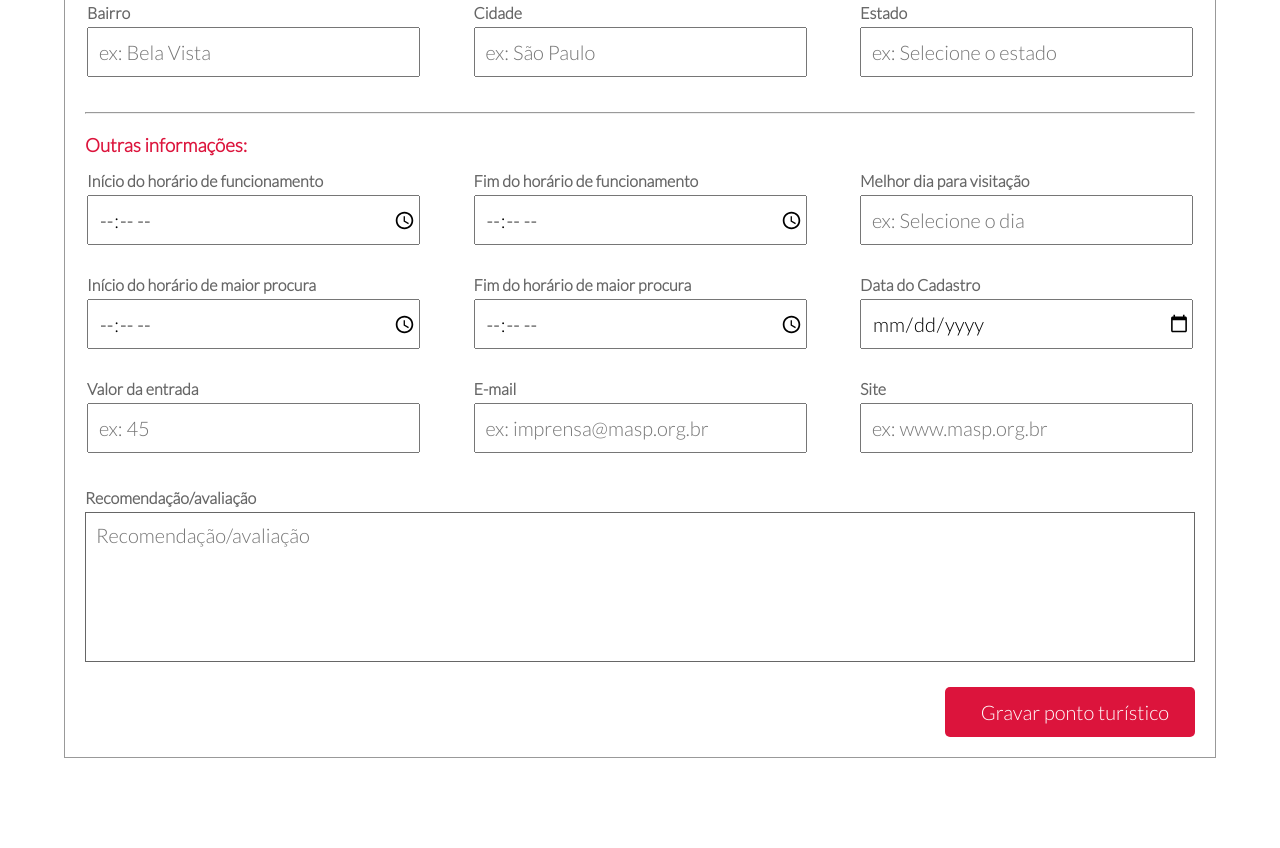
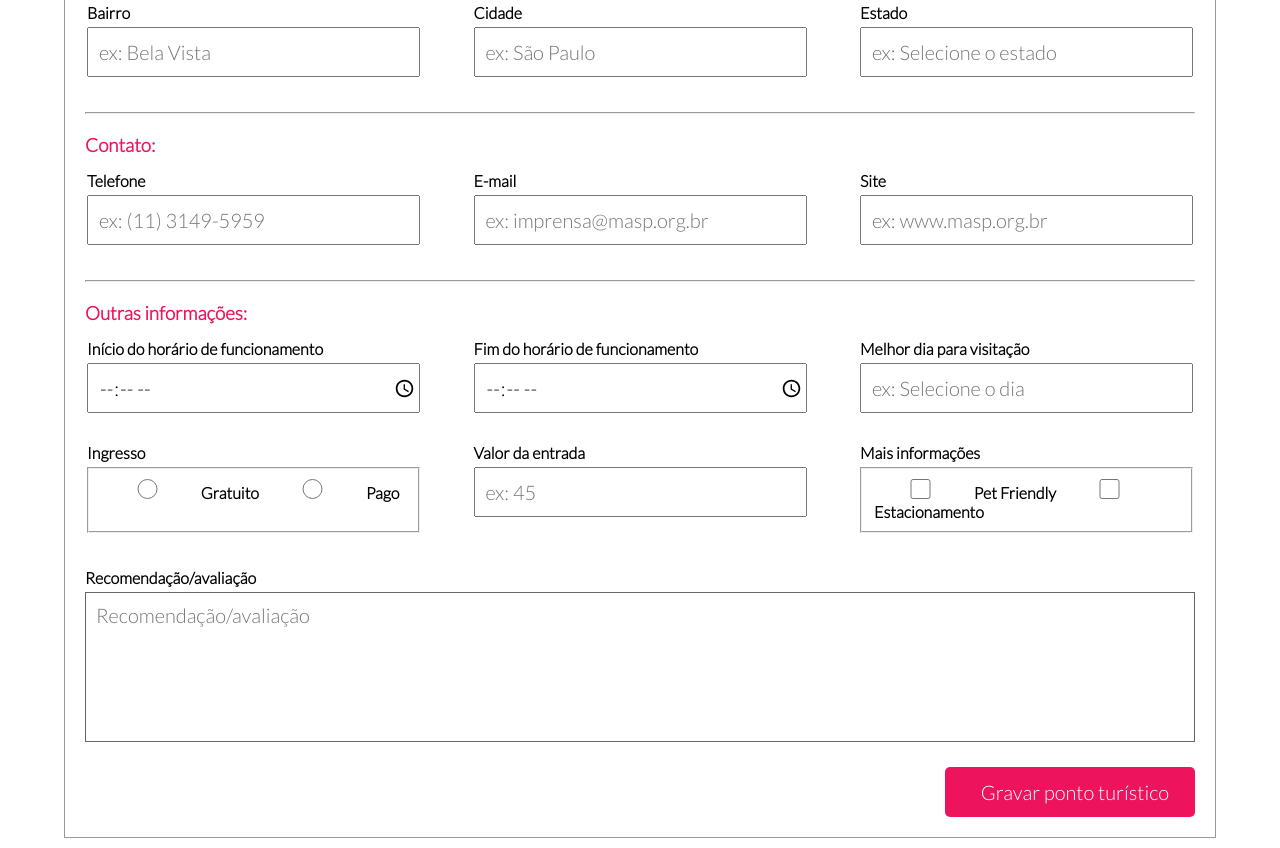
Before and after one commit to ernestodeoliveira/gulliver-traveller, a plain HTML site: page index.html in a window 1280 px wide. Shown: the part 573-1421 px from the top of the page. Before the commit the page ends 1341 px from the top, so only its background shows below. Drawn offline with Linux system fonts and the light colour scheme.

Commit message:
Algumas alterações

```diff
--- a/css/style.css
+++ b/css/style.css
@@ -1,4 +1,27 @@
 @import url('https://fonts.googleapis.com/css2?family=Lato:wght@300&amp;family=Open+Sans+Condensed:wght@300&amp;display=swap');
+
+@media (prefers-color-scheme: light) {
+	body {
+		background-color: #ffffff;
+		color: #000000;
+	}
+
+    label {
+        color: #000000;
+    }
+
+}
+
+@media (prefers-color-scheme: dark) {
+	body {
+		background-color: #333;
+		color: #ffffff;
+	}
+
+    label {
+        color: #ffffff;
+    }
+}
 
 /* regra para todos elementos do HTML */
 * {
@@ -6,6 +29,7 @@
     padding: 0;
     box-sizing: border-box;
 }
+
 
 body {
     font-family: 'Lato', sans-serif
@@ -20,21 +44,26 @@ body {
     justify-content: space-between;
     align-items: center;
 }
+
 .header h2 {
     color: #fff;
     font-size: 20px;
 }
+
 .menu ul {
     list-style: none;
     display: flex;
 }
+
 .menu li{
     margin: 0 5px;
 }
+
 .menu a{
     text-decoration: none;
     color: #fff;
 }
+
 .container {
     width: 90%;
     height: auto;
@@ -44,18 +73,21 @@ body {
     display: flex;
     flex-direction: column;
 }
-h2,
-h3 {
+
+h2, h3 {
     margin: 10px 10px 0;
-    color: #dc143c;
+    color: #ed145d;
     font-weight: 900;
 }
+
 p {
     margin-bottom: 10px;
 }
+
 hr {
     margin: 20px 10px;
 }
+
 .campos {
     color: #333;
     margin: 5px auto;
@@ -64,19 +96,21 @@ hr {
     display: flex;
     flex-direction: column;
 }
+
 .campos label {
     margin: 5px 0;
     font-weight: 900;
-    color: #666;
+    /*color: #666; */
 }
-input,
-textarea {
+
+input, textarea {
     width: 100%;
     height: 50px;
     padding-left: 10px;
     font-family: 'Lato', sans-serif;
     font-size: 20px;
 }
+
 .em__linha {
     margin-bottom: 5px;
     display: flex;
@@ -84,11 +118,19 @@ textarea {
     justify-content: space-between;
 }
 
-.em__linha label,
-.em__linha input {
+.em__linha label, .em__linha input, .em__linha fieldset {
     width: 30%;
     margin: 0 2px;
 }
+
+fieldset {
+    padding: 10px;
+}
+
+.radio_check {
+    height: 20px;
+}
+
 textarea {
     height: 150px;
     resize: none;
@@ -96,18 +138,20 @@ textarea {
     border: 1px solid #666;
     padding: 10px;
 }
+
 .botoes {
     padding: 10px;
     display: flex;
     justify-content: flex-end;
 }
+
 .botoes input {
     width: 250px;
     height: 50px;
     font-family: 'Lato', sans-serif;
     font-size: 20px;
     border: 0;
-    background-color: #dc143c;
+    background-color: #ed145d;
     color: #fff;
     border-radius: 5px;
     cursor: pointer;
--- a/index.html
+++ b/index.html
@@ -36,7 +36,8 @@
                 <input type="text" id="nome" placeholder="ex: Museu de Arte de São Paulo (MASP)" autofocus required>
 
                 <label for="breve-descricao">Descrição</label>
-                <textarea name="breve-descricao" id="breve-descricao" placeholder="ex: É um centro cultural e museu brasileiro concebido em 1947 idealizado pelo jornalista paraibano Assis Chateaubriand com o crítico de arte italiano Pietro Bardi. situado desde 7 de novembro de 1968, na Avenida Paulista, cidade de São Paulo (estado homônimo), em um edifício projetado pela arquiteta ítalo-brasileira Lina Bo Bardi para ser sua sede. Considerado uma das mais importantes instituições culturais brasileiras."></textarea>
+                <textarea name="breve-descricao" id="breve-descricao"
+                    placeholder="ex: É um centro cultural e museu brasileiro concebido em 1947 idealizado pelo jornalista paraibano Assis Chateaubriand com o crítico de arte italiano Pietro Bardi. situado desde 7 de novembro de 1968, na Avenida Paulista, cidade de São Paulo (estado homônimo), em um edifício projetado pela arquiteta ítalo-brasileira Lina Bo Bardi para ser sua sede. Considerado uma das mais importantes instituições culturais brasileiras."></textarea>
 
             </div>
             <hr>
@@ -48,7 +49,7 @@
                     <label for="numero">Número</label>
                 </div>
                 <div class="em__linha">
-                    <input type="text" id="cep" required placeholder="ex: 01310-200" onblur="pesquisacep(this.value);"">
+                    <input type="text" id="cep" required placeholder="ex: 01310-200" onblur="pesquisacep(this.value);">
                     <input type="text" id="rua" required placeholder="ex: Av. Paulista">
                     <input type="number" id="numero" required placeholder="ex: 1578">
                 </div>
@@ -96,6 +97,20 @@
                 </div>
             </div>
             <hr>
+            <h3>Contato:</h3>
+            <div class="campos">
+                <div class="em__linha">
+                    <label for="telefone">Telefone</label>
+                    <label for="email">E-mail</label>
+                    <label for="site">Site</label>
+                </div>
+                <div class="em__linha">
+                    <input type="tel" id="telefone" required placeholder="ex: (11) 3149-5959">
+                    <input type="email" id="email" required placeholder="ex: imprensa@masp.org.br">
+                    <input type="url" id="site" required placeholder="ex: www.masp.org.br">
+                </div>
+            </div>
+            <hr>
             <h3>Outras informações:</h3>
             <div class="campos">
                 <div class="em__linha">
@@ -121,28 +136,30 @@
             </div>
             <div class="campos">
                 <div class="em__linha">
-                    <label for="inicio-procura">Início do horário de maior procura</label>
-                    <label for="fim-procura">Fim do horário de maior procura</label>
-                    <label for="data">Data do Cadastro</label>
+                    <label for="ingresso">Ingresso</label>
+                    <label for="valor">Valor da entrada</label>
+                    <label for="infos">Mais informações</label>
                 </div>
                 <div class="em__linha">
-                    <input type="time" id="inicio-procura">
-                    <input type="time" id="fim-procura">
-                    <input type="date" id="data">
+
+                    <fieldset>
+                        <input type="radio" name="ingresso" id="gratuito" class="radio_check">
+                        <label for="gratuito">Gratuito</label>
+                        <input type="radio" name="ingresso" id="pago" class="radio_check">
+                        <label for="pago">Pago</label>
+                    </fieldset>
+
+                    <input type="number" id="valor" required placeholder="ex: 45">
+
+                    <fieldset name="infos">
+                        <input type="checkbox" name="pet-friendly" id="pet-friendly" class="radio_check">
+                        <label for="pet-friendly">Pet Friendly</label>
+                        <input type="checkbox" name="estacionamento" id="estacionamento" class="radio_check">
+                        <label for="estacionamento">Estacionamento</label>
+                    </fieldset>
                 </div>
             </div>
-            <div class="campos">
-                <div class="em__linha">
-                    <label for="valor">Valor da entrada</label>
-                    <label for="email">E-mail</label>
-                    <label for="site">Site</label>
-                </div>
-                <div class="em__linha">
-                    <input type="number" id="valor" required placeholder="ex: 45">
-                    <input type="email" id="email" required placeholder="ex: imprensa@masp.org.br">
-                    <input type="url" id="site" required placeholder="ex: www.masp.org.br">
-                </div>
-            </div>
+
             <div class="campos">
                 <label for="recomendacao-avaliacao">Recomendação/avaliação</label>
                 <textarea name="" id="recomendacao-avaliacao" placeholder="Recomendação/avaliação"></textarea>
@@ -154,6 +171,7 @@
     </div>
 
     <!-- chamar javascrit -->
+    <!-- Referência https://viacep.com.br/exemplo/javascript/ -->
     <script src="./js/viacep.js"></script>
 </body>
 
--- a/js/viacep.js
+++ b/js/viacep.js
@@ -1,3 +1,5 @@
+// Referência https://viacep.com.br/exemplo/javascript/
+
 function limpa_formulário_cep() {
     //Limpa valores do formulário de cep.
     document.getElementById('rua').value=("");
```
